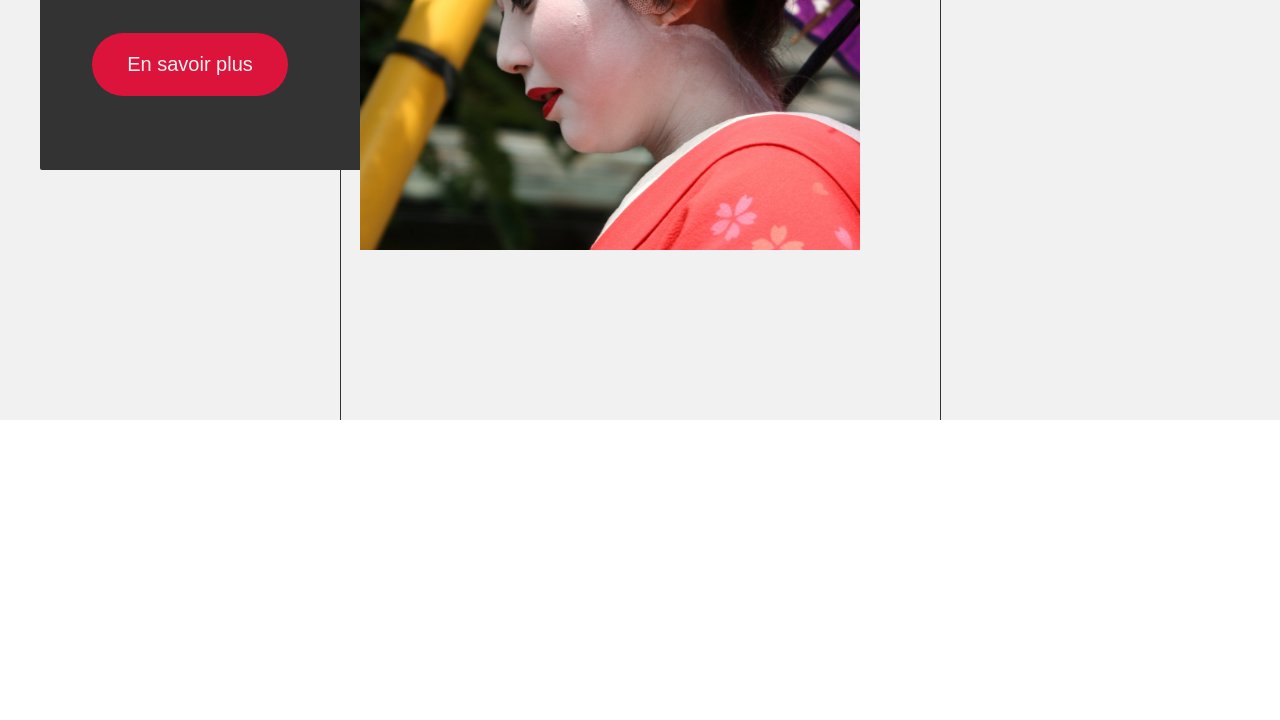
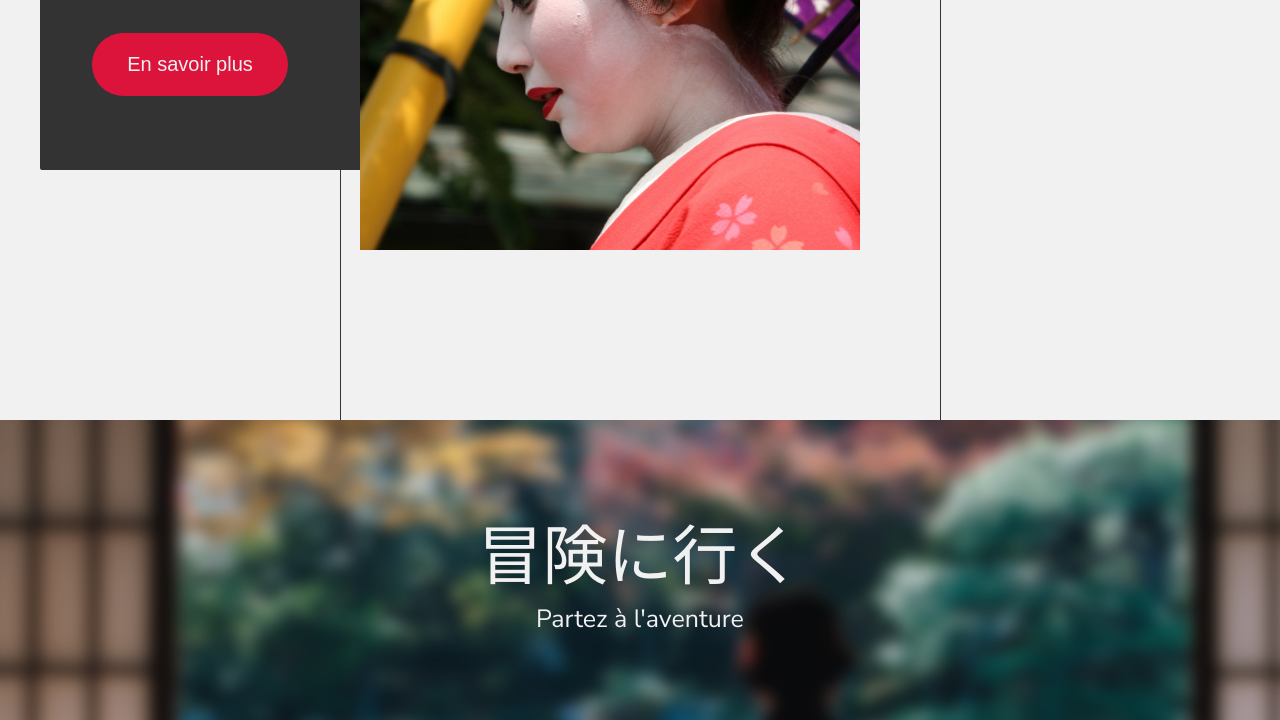
Before and after one commit to mlaversin/kyoto-travel-guide, a plain HTML site: page index.html in a window 1280 px wide. Shown: the part 3750-4470 px from the top of the page. Before the commit the page ends 4170 px from the top, so only its background shows below. Drawn offline with Linux system fonts and the light colour scheme; a web font is replaced by a local one.

Commit message:
parallax section

```diff
--- a/index.html
+++ b/index.html
@@ -116,6 +116,22 @@
 
     <!-- Parallax Section -->
 
+    <section class="parallax">
+      <p>冒険に行く</p>
+      <span>Partez à l'aventure</span>
+    </section>
+
+    <!-- Prices Section -->
+
+
+
+
+    <!-- Contact Section -->
+
+
+
+
+
     <script src="./app.js"></script>
   </body>
 </html>
--- a/style.css
+++ b/style.css
@@ -436,3 +436,40 @@ nav {
 /* ****************************** */
 /* ****** Parallax Section ****** */
 /* ****************************** */
+
+.parallax {
+  width: 100%;
+  height: 300px;
+  background: url('./ressources/parallax-large-flou.jpg');
+  background-position: center;
+  background-attachment: fixed;
+  display: flex;
+  justify-content: center;
+  align-items: center;
+  flex-direction: column;
+}
+
+.parallax p {
+  font-size: 65px;
+  color: #f1f1f1;
+}
+
+.parallax span {
+  display: block;
+  font-size: 25px;
+  color: #f1f1f1;
+}
+
+@media screen and (max-width: 400px) {
+  .parallax p {
+    font-size: 55px;
+  }
+}
+
+/* **************************** */
+/* ****** Prices Section ****** */
+/* **************************** */
+
+/* ***************************** */
+/* ****** Contact Section ****** */
+/* ***************************** */
```
